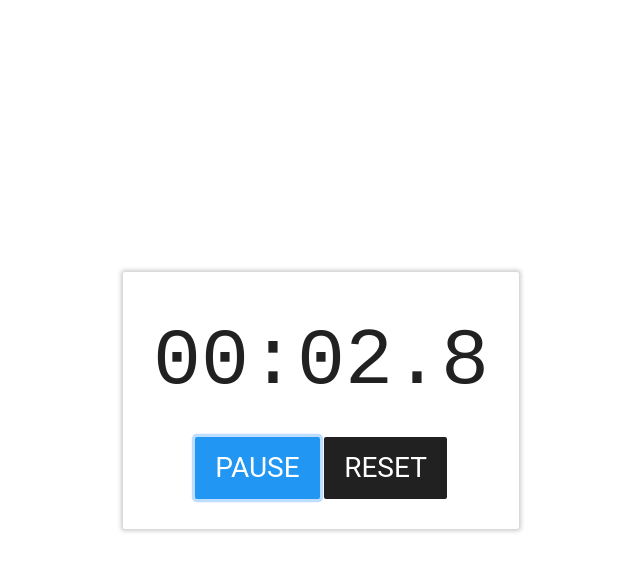
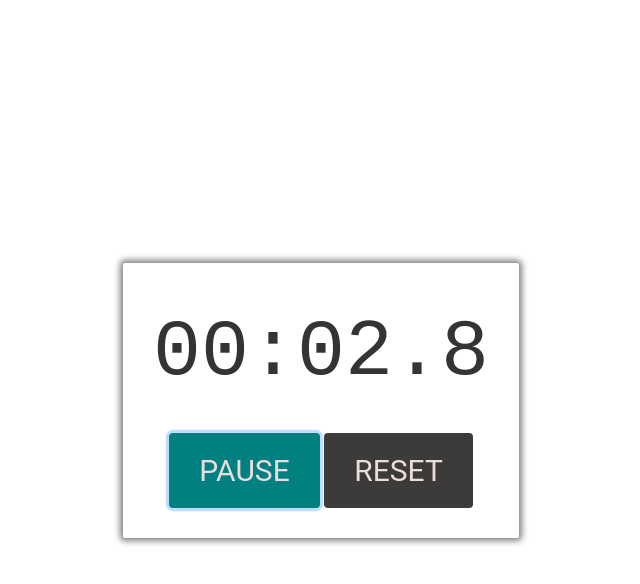
Before and after one commit to gomeryzh/fe-advanced, a plain HTML site: page module-09-var-02/index.html in a window 1280 px wide. Both pictures are taken after a click on the button "START". Shown: the whole page, without its empty margins (198-838 px from the left). Drawn offline with nearby package versions, Linux system fonts and the light colour scheme.

Commit message:
style changes

```diff
--- a/module-09-var-02/css/style.css
+++ b/module-09-var-02/css/style.css
@@ -15,13 +15,13 @@ body {
 .stopwatch {
   padding: 30px;
   text-align: center;
-  box-shadow: 0 0 4px 2px rgba(0, 0, 0, 0.2);
-  color: #212121;
+  box-shadow: 0 0 6px 3px rgba(0, 0, 0, 0.5);
+  color: #353434;
   border-radius: 2px;
 }
 
 .time {
-  margin-bottom: 15px;
+  margin-bottom: 20px;
   font-family: 'Roboto Mono', monospace;
   font-size: 80px;
 }
@@ -30,24 +30,24 @@ body {
   display: inline;
   text-transform: uppercase;
   border: 0;
-  background-color: #212121;
-  color: #ffffff;
-  padding: 10px 20px;
+  background-color: #3d3a3a;
+  color: #ecdddd;
+  padding: 15px 30px;
   cursor: pointer;
-  font-size: 28px;
-  border-radius: 2px;
+  font-size: 30px;
+  border-radius: 4px;
   font-family: 'Roboto', sans-serif;
 }
 
 .active {
-  background-color: #2196f3;
+  background-color: teal;
 }
 
 .item {
-  padding: 10px;
+  padding: 15px;
   text-align: center;
-  box-shadow: 0 0 4px 2px rgba(0, 0, 0, 0.2);
-  color: #212121;
-  border-radius: 2px;
+  box-shadow: 0 0 6px 3px rgba(0, 0, 0, 0.5);
+  color: #494343;
+  border-radius: 4px;
   list-style: none;
 }
```
